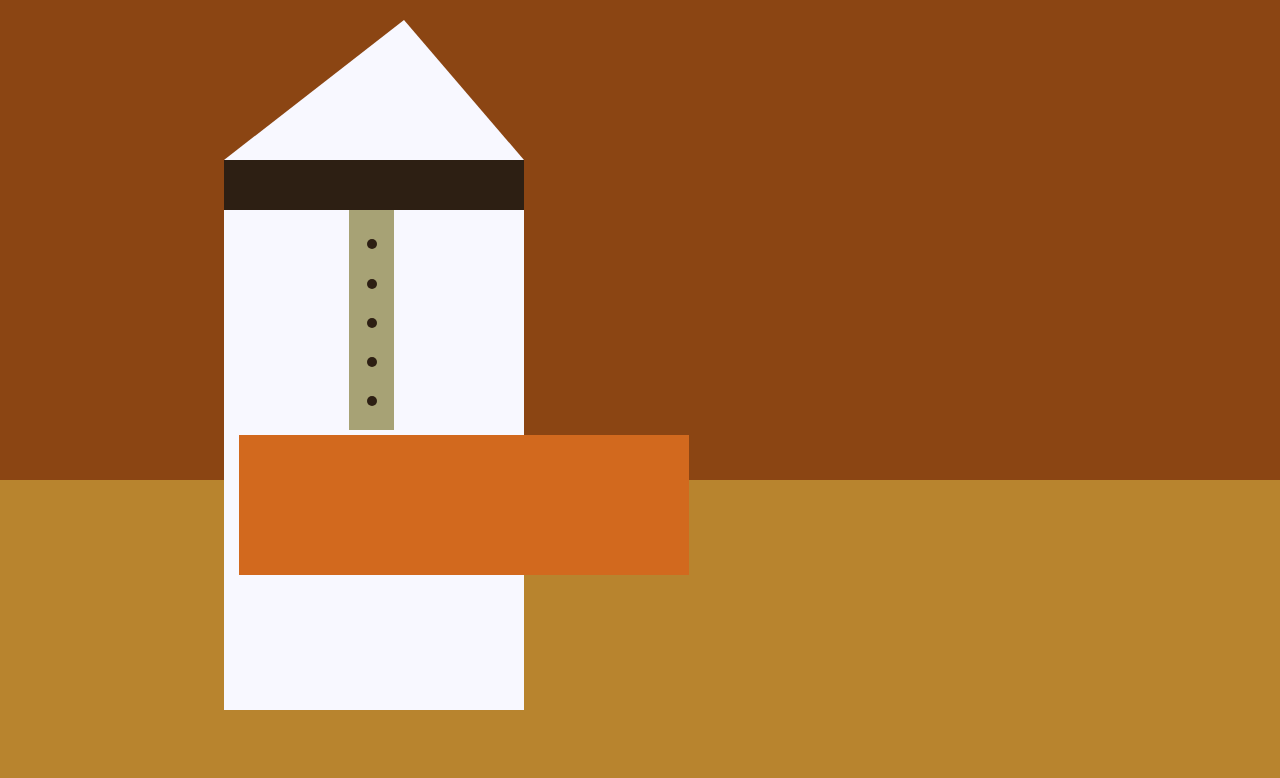
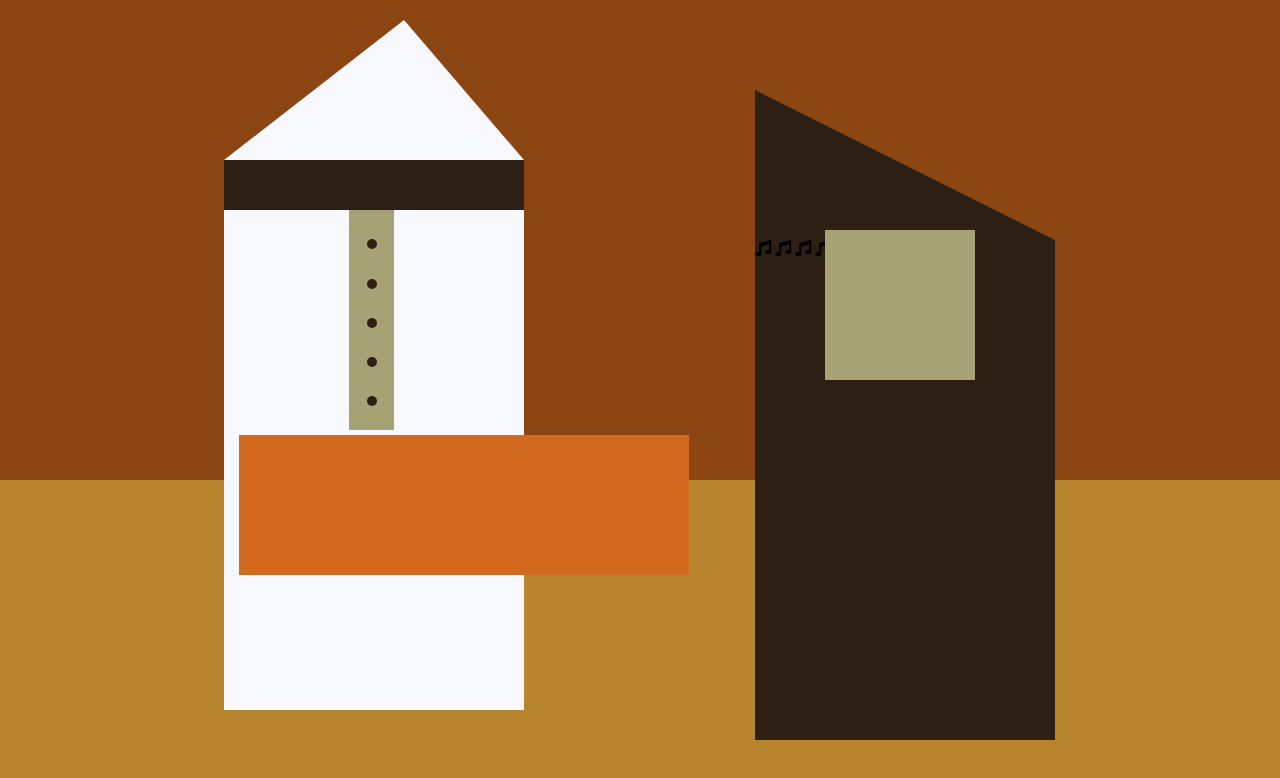
Before and after one commit to makaylacodes/picasso-painting, a plain HTML site: page index.html in a window 1280 px wide. Drawn offline with Linux system fonts and the light colour scheme.

Commit message:
added selectors for styling.

```diff
--- a/index.html
+++ b/index.html
@@ -3,7 +3,7 @@
   <head>
     <meta charset="utf-8">
     <title>Picasso Painting</title>
-    <link rel="stylesheet" type="text/css" href="./styles.css" />
+    <link rel="stylesheet" href="./styles.css" />
     <link rel="stylesheet" href="https://use.fontawesome.com/releases/v5.8.2/css/all.css">
   </head>
   <body>
@@ -24,8 +24,19 @@
             </div>
             <div id="tan-table"></div>
           </div>
+          <div id="black-character">
+            <div id="black-hat"></div>
+            <div id="gray-mask">
+              <div class="eyes left"></div>
+              <div class="eyes right"></div>
+            </div>
+            <div id="white-paper">
+              <i class="fas fa-music"></i>
+              <i class="fas fa-music"></i>
+              <i class="fas fa-music"></i>
+              <i class="fas fa-music"></i>
+            </div>
+          </div>
         </div>
   </body>
-  <footer>
-  </footer>
 </html>
--- a/styles.css
+++ b/styles.css
@@ -84,3 +84,38 @@ body {
     left:15px;
     z-index:1;
   }
+
+/*id selector*/
+  #black-character {
+    width: 300px;
+    height: 500px;
+    background-color: rgb(45, 31, 19);
+    position: absolute;
+    top: 30%;
+    left: 59%;
+  }
+
+/*id selector*/
+  #black-hat {
+    width: 0;
+    height: 0;
+    border-style: solid;
+    border-width: 150px 0 0 300px;
+    border-top-color:transparent;
+    border-right-color:transparent;
+    border-bottom-color:transparent;
+    border-left-color:rgb(45, 31, 19);
+    position: absolute;
+    top: -150px;
+    left: 0;
+  }
+
+/*id selector*/
+  #gray-mask {
+    width: 150px;
+    background-color: rgb(167, 162, 117);
+    height: 150px;
+    position: absolute;
+    top: -10px;
+    left:70px;
+    }
```
Lines whose indentation alone changed are shown as unchanged.
